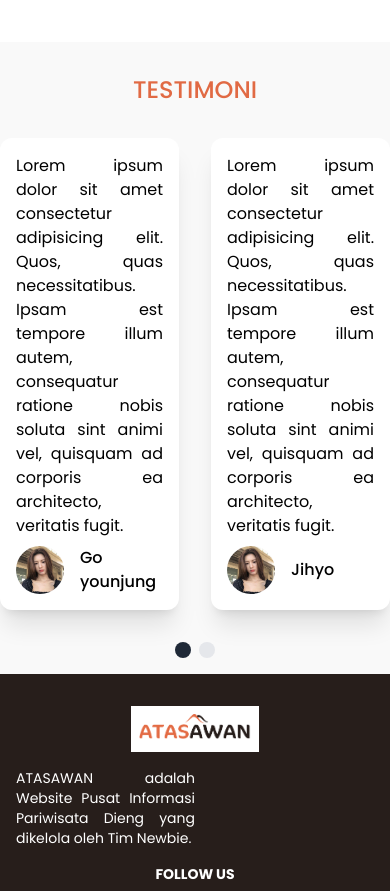
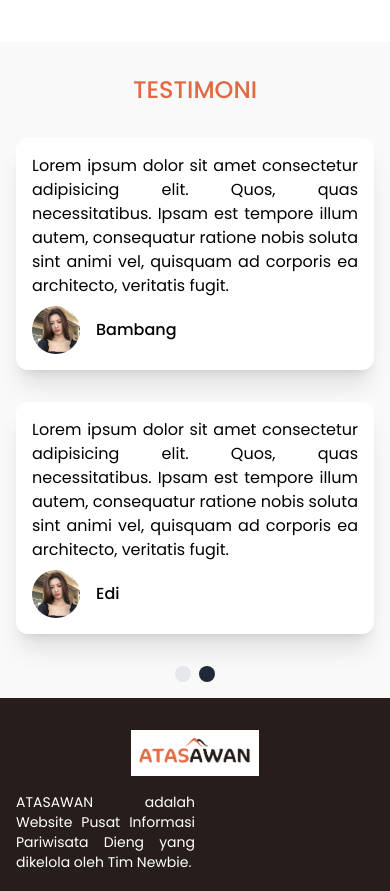
Before and after one commit to princeofverry/dieng-web, a React (Vite) app: page / in a window 390 px wide. Shown: the part 7580-8471 px from the top of the page. Built offline with nearby package versions, Linux system fonts and the light colour scheme; grey boxes are pictures that could not be loaded.

Commit message:
add interval fix responsive testimonial

```diff
--- a/src/components/Testimonial.jsx
+++ b/src/components/Testimonial.jsx
@@ -1,4 +1,4 @@
-import React, { useState } from 'react';
+import React, { useState, useEffect } from 'react';
 import profile from '../assets/goyounjung.jpg';
 
 const Testimonial = () => {
@@ -31,13 +31,21 @@ const Testimonial = () => {
         setCurrentSlide(currentSlide === 0 ? testimonials.length - 2 : currentSlide - 2);
     };
 
+    useEffect(() => {
+        const interval = setInterval(() => {
+            handleNext();
+        }, 5000); // Change 5000 to adjust the interval time in milliseconds
+
+        return () => clearInterval(interval);
+    }, [currentSlide]);
+
     return (
         <>
             <div className="bg-[#F9F9F9]">
                 <h1 className="text-[#e16a44] md:text-4xl text-2xl font-medium mx-auto lg:mx-0 text-center py-8">
                     TESTIMONI
                 </h1>
-                <div className="pb-4 flex flex-row gap-8 justify-center items-center">
+                <div className="pb-4 flex md:flex-row flex-col gap-8 justify-center items-center px-4">
                     {testimonials.slice(currentSlide, currentSlide + 2).map((testimonial, index) => (
                         <div key={index} className="bg-white md:w-1/4 w-full p-4 rounded-xl shadow-xl">
                             <p className="text-justify">{testimonial.text}</p>
```
